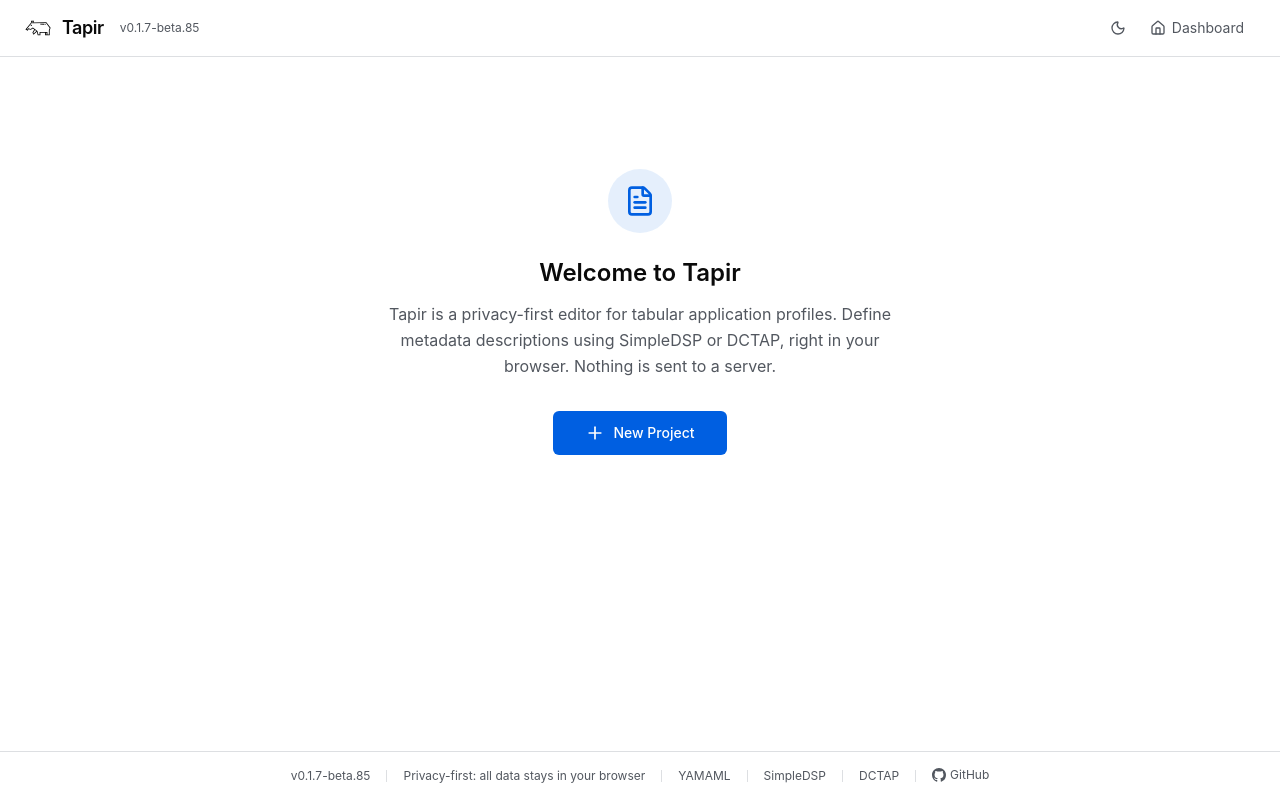
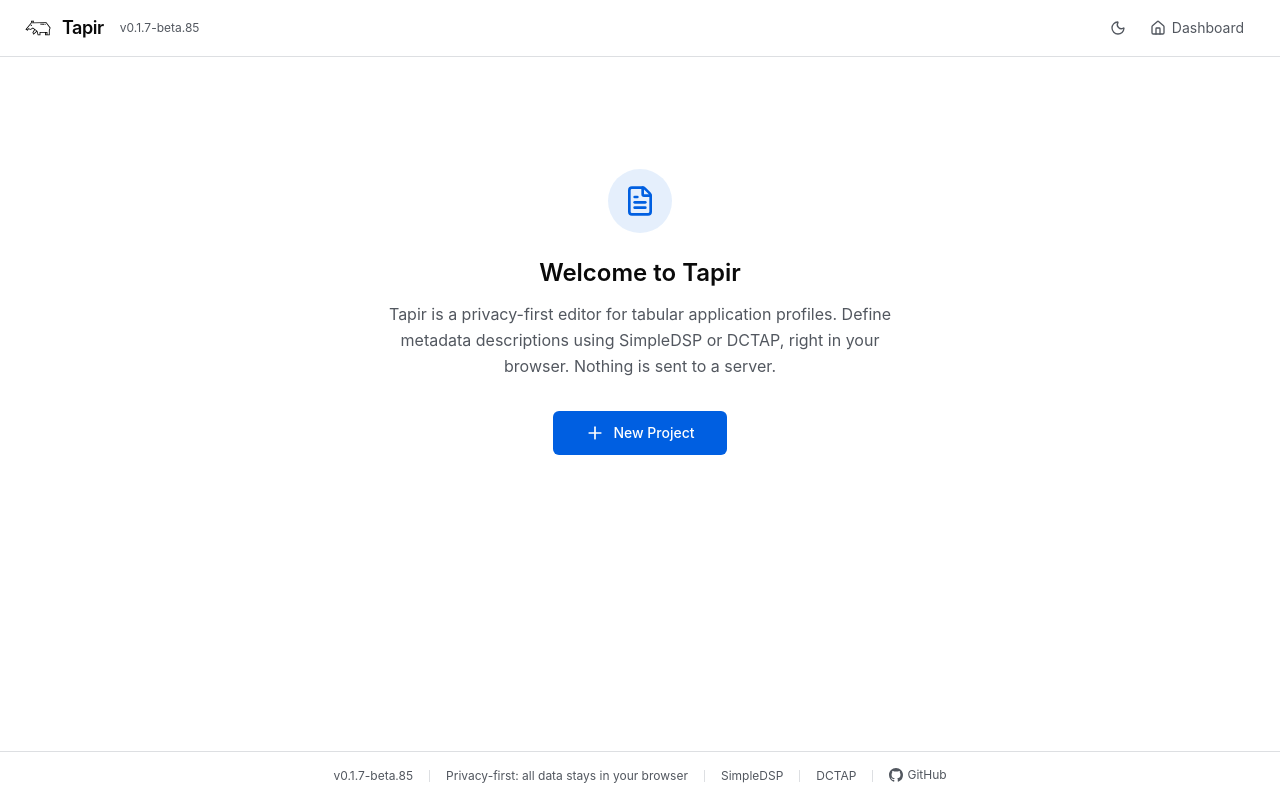
Before and after one commit to yamaml/tapir, a SvelteKit app: page / in a window 1280 px wide. Built offline with nearby package versions, Linux system fonts and the light colour scheme.

Commit message:
revert(tapir): remove YAMAML footer link for now

```diff
--- a/src/routes/+layout.svelte
+++ b/src/routes/+layout.svelte
@@ -104,15 +104,6 @@
 			<span class="text-xs text-muted-foreground">Privacy-first: all data stays in your browser</span>
 			<Separator orientation="vertical" class="!h-3" />
 			<a
-				href="https://www.yamaml.org"
-				target="_blank"
-				rel="noopener noreferrer"
-				class="text-xs text-muted-foreground hover:text-primary transition-colors"
-			>
-				YAMAML
-			</a>
-			<Separator orientation="vertical" class="!h-3" />
-			<a
 				href="https://docs.yamaml.org/specs/simpledsp/spec/"
 				target="_blank"
 				rel="noopener noreferrer"
```
